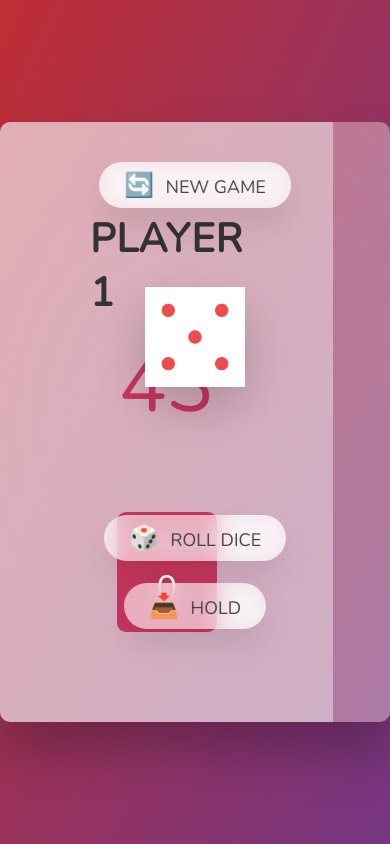
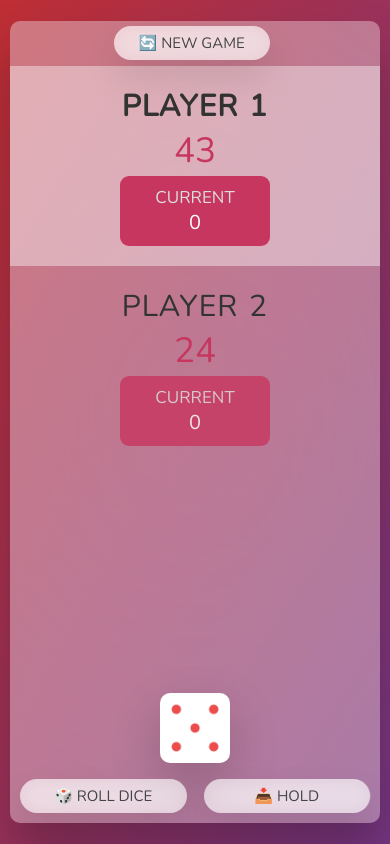
Before and after one commit to arturasjuskys/ajuskys-game_Dice, a plain HTML site: page index.html in a window 390 px wide. Drawn offline with nearby package versions, Linux system fonts and the light colour scheme.

Commit message:
Adding - Responsive Design

```diff
--- a/style.css
+++ b/style.css
@@ -107,6 +107,8 @@ h2 {
 
 /*******************************************************/
 button {
+  display: flex;
+  align-items: center;
   position: absolute;
   left: 50%;
   transform: translateX(-50%);
@@ -152,6 +154,7 @@ button::first-letter {
 }
 
 img {
+  border-radius: 10px;
   position: absolute;
   left: 50%;
   top: 16.5rem;
@@ -159,3 +162,60 @@ img {
   height: 10rem;
   box-shadow: 0 2rem 5rem rgba(0, 0, 0, 0.2);
 }
+
+@media only screen and (max-width: 768px) {
+  main {
+    height: 95%;
+    margin: 0 1rem;
+    display: block;
+    padding-top: 4.5rem;
+  }
+  button {
+    font-size: 1.5em;
+    transform: none;
+    justify-content: center;
+  }
+  .player {
+    padding: 2rem;
+    height: 200px;
+  }
+  h2 {
+    font-size: 3rem;
+    margin-bottom: 0rem;
+  }
+  .score {
+    font-size: 3.5rem;
+  }
+  .current {
+    padding: 1rem;
+    width: 15rem;
+  }
+  .current-label {
+    margin-bottom: 0;
+  }
+  .current-score {
+    font-size: 2rem;
+  }
+  .btn-new {
+    top: 0.5rem;
+    left: 28%;
+  }
+  img {
+    top: auto;
+    bottom: 6rem;
+    height: 7rem;
+  }
+  .btn-roll {
+    top: auto;
+    bottom: 1rem;
+    left: 1rem;
+    width: 45%;
+  }
+  .btn-hold {
+    top: auto;
+    bottom: 1rem;
+    right: 1rem;
+    left: auto;
+    width: 45%;
+  }
+}
```
